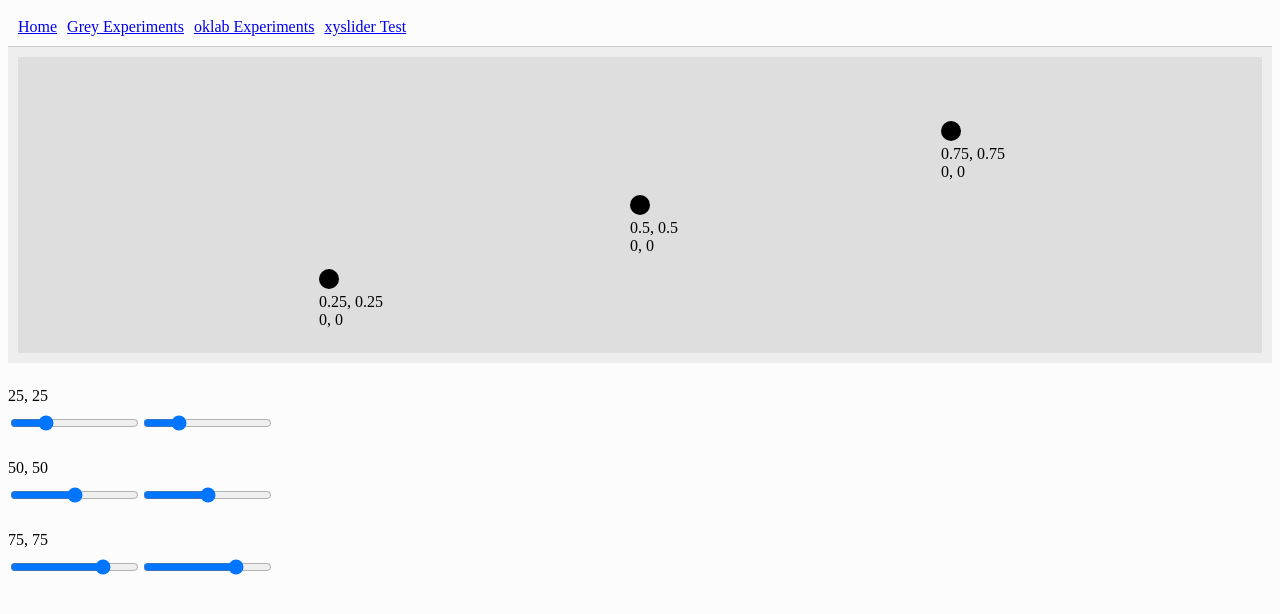
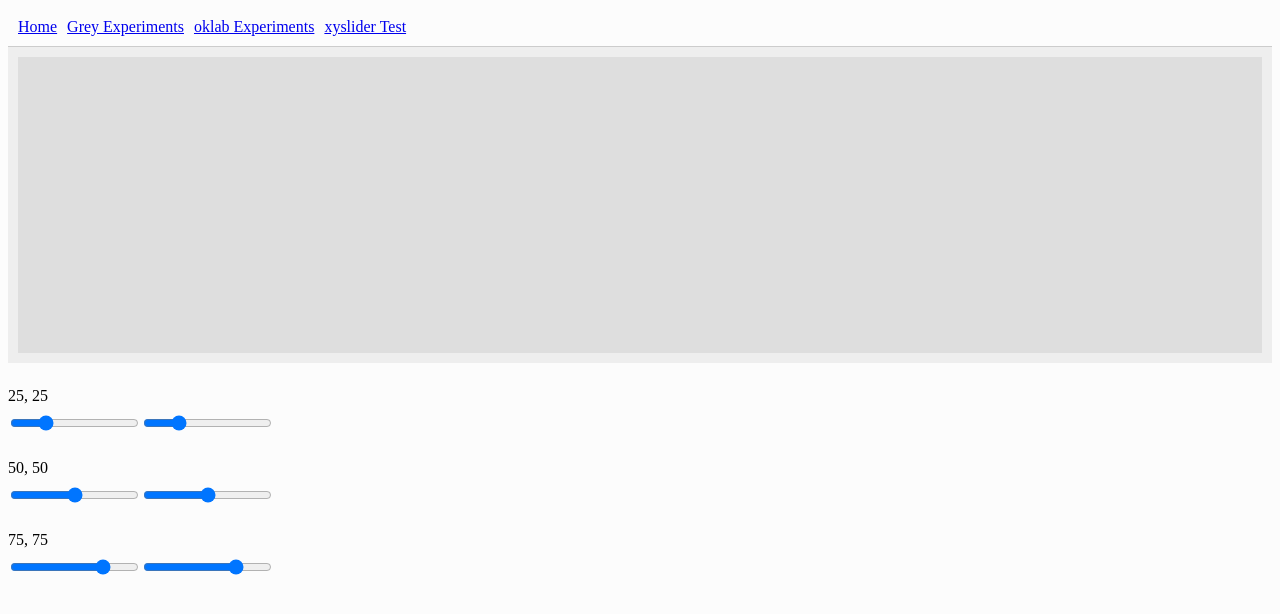
Before and after one commit to spctrm404/okpalette-web, a React (Vite) app: page /xyslider-test in a window 1280 px wide. Shown: the top 614 px of the page. Built offline with nearby package versions, Linux system fonts and the light colour scheme.

Commit message:
SUC: XYSlider; touch-action applied

```diff
--- a/src/components/XYSlider/XYThumb/XYThumb.tsx
+++ b/src/components/XYSlider/XYThumb/XYThumb.tsx
@@ -1,18 +1,20 @@
-// todo: touch situ
-
 import type { Dim2D } from "../index";
 import { useContext, useEffect, useMemo, useRef, useState } from "react";
 import { XYTrackContext } from "../XYTrack";
 import { mergeProps, useFocus, useHover, useMove, usePress } from "react-aria";
+import st from "./_XYThumb.module.scss";
+import classNames from "classnames/bind";
+
+const cx = classNames.bind(st);
 
 export type XYThumbProps = {
   min?: Dim2D;
   max?: Dim2D;
   step?: Dim2D;
   val: Dim2D;
+  idx?: number;
   onChange?: (newVal: Dim2D) => void;
   constraintVal?: (val: Dim2D) => Dim2D;
-  index?: number;
 };
 
 export const XYThumb = ({
@@ -20,9 +22,9 @@
   max = { x: 100, y: 100 },
   step = { x: 1, y: 1 },
   val,
+  idx,
   onChange,
   constraintVal,
-  index,
 }: XYThumbProps) => {
   const { trackSize, thumbSize } = useContext(XYTrackContext);
 
@@ -142,7 +144,7 @@
       pxPos.y += e.deltaY;
 
       moveCommon(pxPos);
-      console.log(`${index}: onMove`);
+      console.log(`${idx}: onMove`);
     },
     onMoveEnd: () => {
       // update pxPos
@@ -151,24 +153,24 @@
 
       moveCommon(pxPosition);
       isMovingRef.current = false;
-      console.log(`${index}: onMoveEnd`);
+      console.log(`${idx}: onMoveEnd`);
     },
   });
   const { pressProps, isPressed } = usePress({
     onPress: () => {
-      // console.log(`${index}: onPress`);
+      // console.log(`${idx}: onPress`);
     },
     onPressStart: () => {
-      // console.log(`${index}: onPressStart`);
+      // console.log(`${idx}: onPressStart`);
     },
     onPressEnd: () => {
-      // console.log(`${index}: onPressEnd`);
+      // console.log(`${idx}: onPressEnd`);
     },
     onPressChange: () => {
-      // console.log(`${index}: onPressChange`);
+      // console.log(`${idx}: onPressChange`);
     },
     onPressUp: () => {
-      // console.log(`${index}: onPressUp`);
+      // console.log(`${idx}: onPressUp`);
     },
   });
 
@@ -181,11 +183,11 @@
 
   // update position from value
   if (val.x !== lastValRef.current.x || val.y !== lastValRef.current.y) {
-    console.log(`${index}: new value come`);
+    console.log(`${idx}: new value come`);
     if (constraintVal) {
       const constrainedVal = constraintVal(val);
       if (constrainedVal.x !== val.x || constrainedVal.y !== val.y) {
-        console.log(`${index}: value needs to be constrained`);
+        console.log(`${idx}: value needs to be constrained`);
         onChange?.(constrainedVal);
       }
     }
@@ -194,7 +196,7 @@
       (pxPosFromVal.x !== pxPosRef.current.x ||
         pxPosFromVal.y !== pxPosRef.current.y)
     ) {
-      console.log(`${index}: val -> pos`);
+      console.log(`${idx}: val -> pos`);
       pxPosRef.current = pxPosFromVal;
       setnormPos(normPosFromVal);
     }
@@ -208,28 +210,17 @@
   return (
     <>
       <div
+        className={cx("xy-thumb")}
         {...reactAriaProps}
-        tabIndex={0}
+        tabIndex={idx}
         style={{
           width: thumbSize.width,
           height: thumbSize.height,
-          borderRadius: "100%",
           position: "absolute",
           left: `calc(${100 * normPos.x}% - ${0.5 * thumbSize.width}px)`,
           bottom: `calc(${100 * normPos.y}% - ${0.5 * thumbSize.height}px)`,
-          background: "black",
         }}
       />
-      <div
-        style={{
-          position: "absolute",
-          left: `calc(${100 * normPos.x}% - ${0.5 * thumbSize.width}px)`,
-          top: `calc(${100 * (1 - normPos.y)}% - ${0.5 * thumbSize.height}px + 24px)`,
-        }}
-      >
-        <div>{`${normPos.x}, ${normPos.y}`}</div>
-        <div>{`${pxPosRef.current.x}, ${pxPosRef.current.y}`}</div>
-      </div>
     </>
   );
 };
--- /dev/null
+++ b/src/components/XYSlider/XYThumb/_XYThumb.module.scss
@@ -0,0 +1,4 @@
+.xy {
+  &-thumb {
+  }
+}
--- a/src/components/XYSlider/XYTrack/_XYTrack.module.scss
+++ b/src/components/XYSlider/XYTrack/_XYTrack.module.scss
@@ -5,6 +5,7 @@
   }
 
   &-track {
+    touch-action: none;
     background-color: oklch(90% 0 0deg);
   }
 }
```
Also changed, not shown: 1 other file (tests, documents, lock files or other folders).
